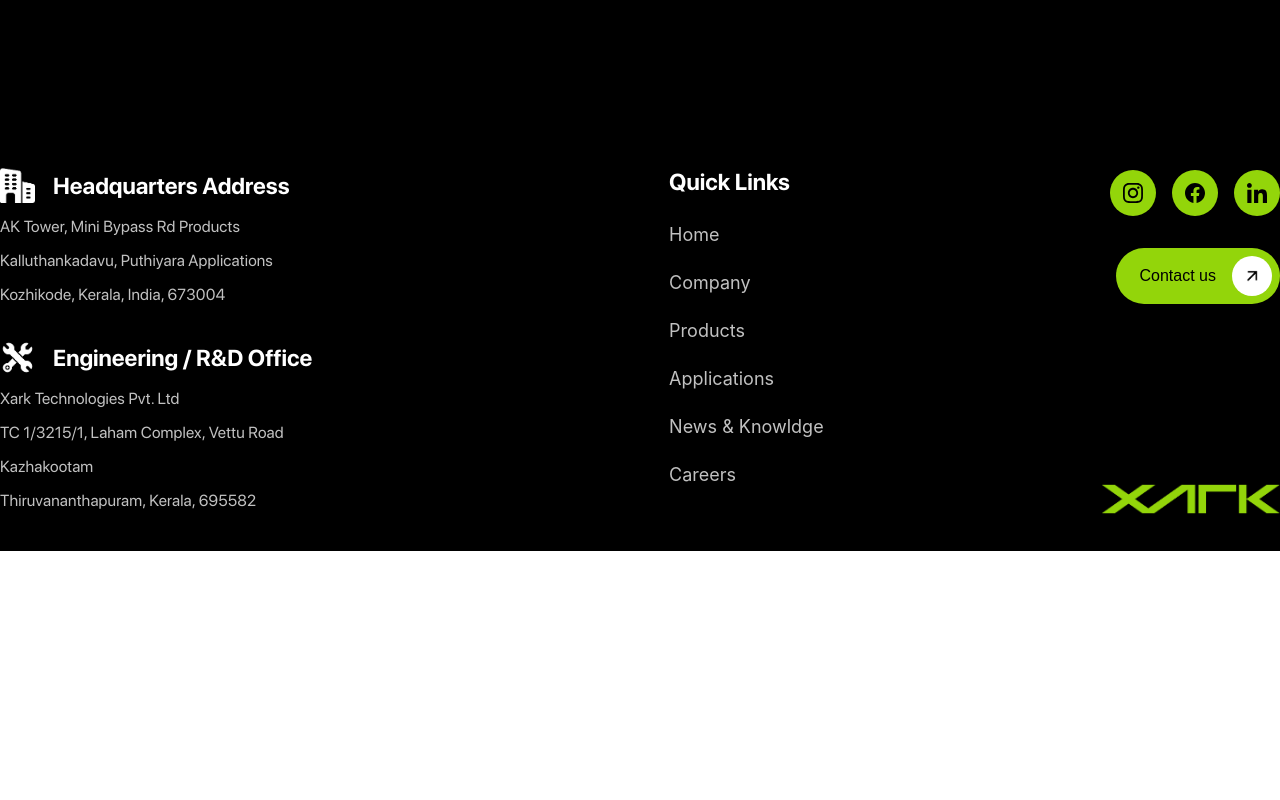
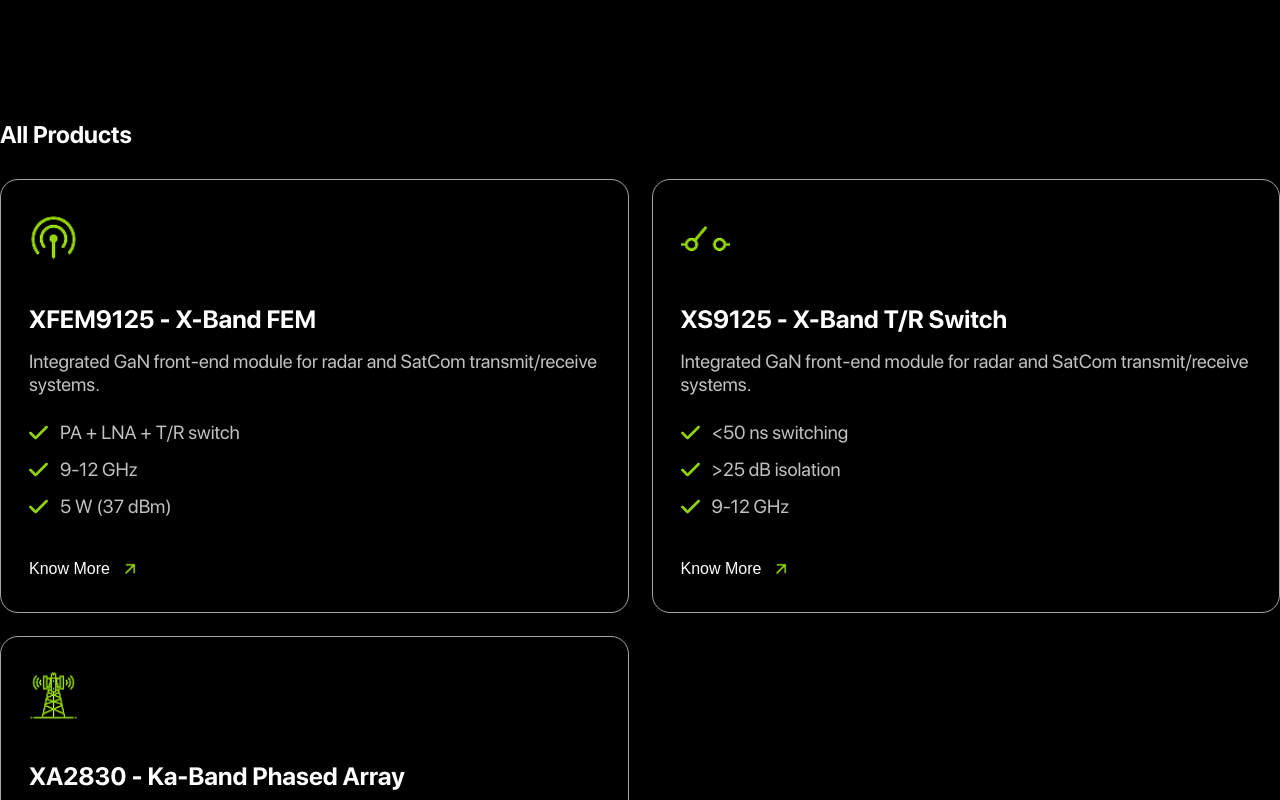
Before and after one commit to Fenar7/Xark_Tech_Web, a Next.js app: page /products in a window 1280 px wide. Shown: the part 1000-1800 px from the top of the page. Before the commit the page ends 1551 px from the top, so only its background shows below. Built offline with nearby package versions, Linux system fonts and the light colour scheme.

Commit message:
sdfsdfsdfsdf

```diff
--- /dev/null
+++ b/app/components/products/AllProductsSection/AllProductsSection.tsx
@@ -0,0 +1,110 @@
+import React from 'react';
+import Image from 'next/image';
+import Link from 'next/link';
+import './style.scss';
+
+export interface ProductCardItem {
+    id: string;
+    title: string;
+    description: string;
+    icon: string;
+    points: string[];
+    href: string;
+}
+
+interface AllProductsSectionProps {
+    title?: string;
+    items?: ProductCardItem[];
+}
+
+const defaultItems: ProductCardItem[] = [
+    {
+        id: 'xfem9125',
+        title: 'XFEM9125 - X-Band FEM',
+        description:
+            'Integrated GaN front-end module for radar and SatCom transmit/receive systems.',
+        icon: '/images/icons/p-type/p1.png',
+        points: ['PA + LNA + T/R switch', '9-12 GHz', '5 W (37 dBm)'],
+        href: '#',
+    },
+    {
+        id: 'xs9125',
+        title: 'XS9125 - X-Band T/R Switch',
+        description:
+            'Integrated GaN front-end module for radar and SatCom transmit/receive systems.',
+        icon: '/images/icons/p-type/p2.png',
+        points: ['<50 ns switching', '>25 dB isolation', '9-12 GHz'],
+        href: '#',
+    },
+    {
+        id: 'xa2830',
+        title: 'XA2830 - Ka-Band Phased Array',
+        description:
+            'Integrated GaN front-end module for radar and SatCom transmit/receive systems.',
+        icon: '/images/icons/p-type/p4.png',
+        points: ['High-speed T/R', '>25 dB isolation', '12-16 GHz'],
+        href: '#',
+    },
+];
+
+const AllProductsSection: React.FC<AllProductsSectionProps> = ({
+    title = 'All Products',
+    items = defaultItems,
+}) => {
+    return (
+        <section className="all-products-section-container flex items-center justify-center">
+            <div className="all-products-section container">
+                <h5>{title}</h5>
+
+                <div className="products-container">
+                    {items.map((item) => (
+                        <article className="product-item" key={item.id}>
+                            <div className="product-item__top">
+                                <Image
+                                    src={item.icon}
+                                    alt=""
+                                    width={49}
+                                    height={49}
+                                    aria-hidden="true"
+                                />
+                            </div>
+
+                            <div className="product-item__content">
+                                <h6>{item.title}</h6>
+                                <p className="product-item__description">{item.description}</p>
+
+                                <ul className="product-item__points">
+                                    {item.points.map((point) => (
+                                        <li key={point}>
+                                            <Image
+                                                src="/images/icons/green-tick.png"
+                                                alt=""
+                                                width={19}
+                                                height={19}
+                                                aria-hidden="true"
+                                            />
+                                            <span>{point}</span>
+                                        </li>
+                                    ))}
+                                </ul>
+                            </div>
+
+                            <Link href={item.href} className="product-item__link">
+                                <span>Know More</span>
+                                <Image
+                                    src="/images/icons/green-top-tick-arrow.png"
+                                    alt=""
+                                    width={20}
+                                    height={20}
+                                    aria-hidden="true"
+                                />
+                            </Link>
+                        </article>
+                    ))}
+                </div>
+            </div>
+        </section>
+    );
+};
+
+export default AllProductsSection;
--- /dev/null
+++ b/app/components/products/AllProductsSection/style.scss
@@ -0,0 +1,189 @@
+@use '../../../../styles/variables' as *;
+
+.all-products-section-container {
+    background: $black;
+    padding: 1.5rem 0 6rem;
+}
+
+.all-products-section {
+    h5 {
+        margin: 0;
+        color: $white;
+        font-family: $font-sf-pro;
+        font-size: 1.5rem;
+        font-style: normal;
+        font-weight: 700;
+        line-height: normal;
+    }
+}
+
+.products-container {
+    margin-top: 1.875rem;
+    display: grid;
+    grid-template-columns: repeat(3, minmax(0, 1fr));
+    gap: 1.4375rem;
+}
+
+.product-item {
+    border-radius: 1.125rem;
+    border: 0.0625rem solid rgba(193, 193, 193, 0.85);
+    display: flex;
+    padding: 2.125rem 1.8125rem 2.0625rem 1.75rem;
+    flex-direction: column;
+    justify-content: flex-start;
+    align-items: flex-start;
+    gap: 2.5625rem;
+    min-height: 22rem;
+    background: transparent;
+}
+
+.product-item__top {
+    img {
+        width: 3.0625rem;
+        height: 3.0625rem;
+        object-fit: contain;
+    }
+}
+
+.product-item__content {
+    h6 {
+        margin: 0 0 1rem;
+        color: $white;
+        font-family: $font-sf-pro;
+        font-size: 1.5625rem;
+        font-style: normal;
+        font-weight: 700;
+        line-height: normal;
+    }
+}
+
+.product-item__description {
+    margin: 0;
+    color: $light-grey;
+    font-family: $font-sf-pro;
+    font-size: 1.1875rem;
+    font-style: normal;
+    font-weight: 300;
+    line-height: normal;
+}
+
+.product-item__points {
+    margin: 1.5625rem 0 0;
+    padding: 0;
+    list-style: none;
+    display: flex;
+    flex-direction: column;
+    gap: 0.875rem;
+
+    li {
+        display: grid;
+        grid-template-columns: 1.1875rem minmax(0, 1fr);
+        column-gap: 0.75rem;
+        align-items: center;
+    }
+
+    img {
+        width: 1.1875rem;
+        height: 1.1875rem;
+        object-fit: contain;
+    }
+
+    span {
+        color: $light-grey;
+        font-family: $font-sf-pro;
+        font-size: 1.1875rem;
+        font-style: normal;
+        font-weight: 300;
+        line-height: normal;
+    }
+}
+
+.product-item__link {
+    margin-top: auto;
+    display: inline-flex;
+    align-items: center;
+    gap: 0.625rem;
+    text-decoration: none;
+
+    span {
+        color: $white;
+        font-family: 'Poppins', sans-serif;
+        font-size: 1rem;
+        font-style: normal;
+        font-weight: 500;
+        line-height: normal;
+    }
+
+    img {
+        width: 1.25rem;
+        height: 1.25rem;
+        object-fit: contain;
+    }
+}
+
+@media (max-width: 90rem) {
+    .products-container {
+        grid-template-columns: repeat(2, minmax(0, 1fr));
+    }
+
+    .product-item {
+        min-height: 21rem;
+    }
+}
+
+@media (max-width: 64rem) {
+    .all-products-section-container {
+        padding: 1rem 0 4.5rem;
+    }
+
+    .products-container {
+        gap: 1rem;
+    }
+
+    .product-item {
+        min-height: 20rem;
+        padding: 1.75rem 1.5rem;
+        gap: 1.75rem;
+    }
+
+    .product-item__content {
+        h6 {
+            font-size: 1.3125rem;
+        }
+    }
+
+    .product-item__description,
+    .product-item__points span {
+        font-size: 1.0625rem;
+    }
+}
+
+@media (max-width: 40rem) {
+    .all-products-section {
+        h5 {
+            font-size: 1.3125rem;
+        }
+    }
+
+    .products-container {
+        grid-template-columns: 1fr;
+        margin-top: 1.25rem;
+    }
+
+    .product-item {
+        min-height: auto;
+        padding: 1.25rem 1.125rem;
+    }
+
+    .product-item__content {
+        h6 {
+            font-size: 1.1875rem;
+            margin-bottom: 0.75rem;
+        }
+    }
+
+    .product-item__description,
+    .product-item__points span {
+        font-size: 1rem;
+    }
+}
--- a/app/products/page.tsx
+++ b/app/products/page.tsx
@@ -1,6 +1,7 @@
 import React from 'react';
 import PageHeroSection from '../components/PageHeroSection/PageHeroSection';
 import CategoryFilter from '../components/products/CategoryFilter/CategoryFilter';
+import AllProductsSection from '../components/products/AllProductsSection/AllProductsSection';
 
 const page = () => {
     return (
@@ -18,6 +19,7 @@ const page = () => {
             />
 
             <CategoryFilter/>
+            <AllProductsSection />
         </main>
     );
 };
```
Also changed, not shown: public/images/icons/green-tick.png, public/images/icons/green-top-tick-arrow.png (added).
